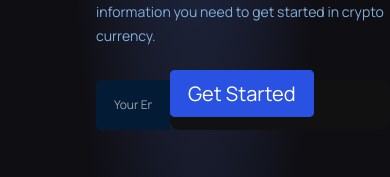
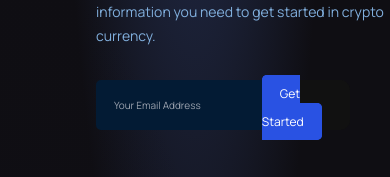
Before and after one commit to CODEX108/FINAL-BLOCKSPIRIT, a React (Vite) app in the folder client/: page /market in a window 390 px wide. Shown: the part 464-641 px from the top of the page. Built offline with nearby package versions, Linux system fonts and the light colour scheme.

Commit message:
padding issue resolved in hero.css

```diff
--- a/client/src/components/MarketPlace.jsx
+++ b/client/src/components/MarketPlace.jsx
@@ -11,7 +11,7 @@ const MarketPlace = () => (
         almost have all information you need to get started in crypto currency.
       </p>
       <div className="gpt3__header-content__input">
-        <input type="email" placeholder="Your Email Address" />
+        <input type="email" placeholder="Your Email Address" className='email'  />
         <div className='glow-on-hover'>
        <a href='https://blockspirit-market.vercel.app/' type='button'>Get Started</a>
         </div>
--- a/client/src/components/hero.css
+++ b/client/src/components/hero.css
@@ -178,8 +178,8 @@
 
 
 
-@media screen and (max-width: 1050px) {
-    .gpt3__header {
+  @media screen and (max-width: 1050px) {
+    .gpt3__header  {
         flex-direction: column;
     }
 
@@ -207,10 +207,25 @@
         margin: 0;
     }
 
-    .gpt3__header-content__input input,
-    .gpt3__header-content__input button {
-        font-size: 16px;
+    .gpt3__header-content__input .email
+    {
+        font-size: 10px;
         line-height: 24px;
+        margin-right:0px;
+
+    }
+    .gpt3__header-content__input .glow-on-hover {
+        width:30%;
+        margin-right:40px;
+        margin-left:-60px;
+
+    }
+    .gpt3__header-content__input .glow-on-hover  a
+    {
+       font-size:12px;
+
+
+
     }
 }
 
```
